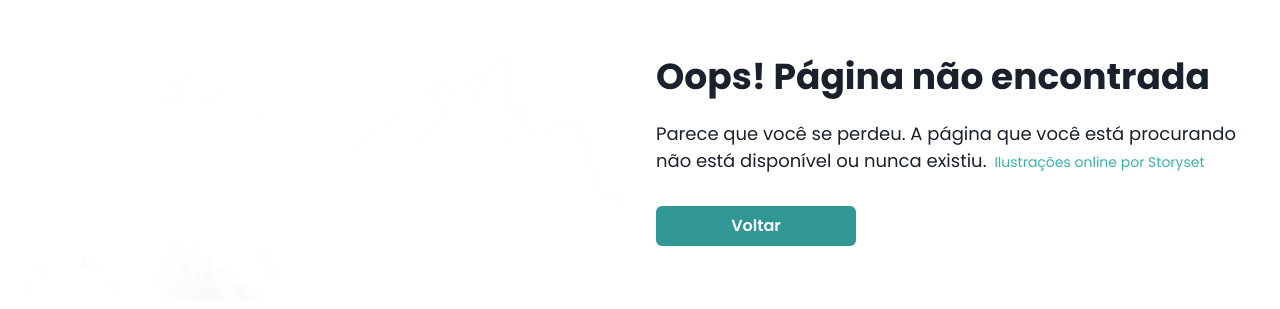
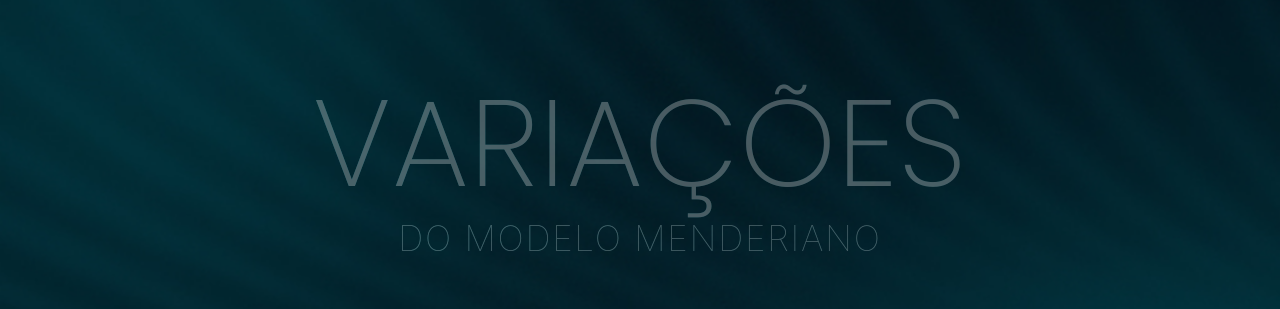
Before and after one commit to Matheus1415/Mendel, a React (Vite) app: page /variations in a window 1280 px wide. Shown: the part 244-553 px from the top of the page. Built offline with nearby package versions, Linux system fonts and the light colour scheme.

Commit message:
Trocando nome das paginas

```diff
--- a/src/components/MenuMobile/index.jsx
+++ b/src/components/MenuMobile/index.jsx
@@ -13,7 +13,7 @@ const MenuMobile = ({ isOpen, toggleMenu }) => {
         { label: "Fundamentos", router: "/fundamentos" },
         { label: "Introdução a Genética", router: "/manutencao" },
         { label: "Sistema Sanguíneo", router: "/sistema-abo" },
-        {label: "Variações do modelo Menderiano", router: "/alelos" },
+        {label: "Variações do modelo Menderiano", router: "/variations" },
     ];
     const subMenuAtividade = [
         { label: "quadro teste", router: "/punner-arastavel" },
--- a/src/pages/Alelos/index.jsx
+++ b/src/pages/Variations/index.jsx
@@ -6,7 +6,7 @@ import conteudoAlelos from '../../data/conteudoAlelos.json';
 import { Quiz } from '../../components/Quiz';
 import questionMock from '../../data/question-mock-alelos.json';
 
-export const Alelos = () => {
+export const Variations = () => {
     const headingFontSize = useBreakpointValue({ base: '2xl', md: '3xl', lg: '4xl' });
 
     return (
--- a/src/router/Router.jsx
+++ b/src/router/Router.jsx
@@ -12,7 +12,7 @@ import AulaQuadro from '../pages/Aula';
 import { TesteLayout } from '../pages/TesteLayout/TesteLayout';
 import { Home } from '../pages/Home';
 import { PunnettSquareDraggablePage } from '../pages/PunnettSquareDraggable';
-import { Alelos } from '../pages/Alelos';
+import { Variations } from '../pages/Variations';
 import { PunntteUnlimited } from '../pages/PunnttPage';
 import { Fundamentos } from '../pages/Fundamentos';
 import { SistemaAbo } from '../pages/SistemaAbo';
@@ -31,7 +31,7 @@ export const RouterAsRouter = () => {
         <Route path="*" element={<Page404/>}/>
         <Route path="/mendel" element={<Mendel />} />
         <Route path="/aula" element={<AulaQuadro/>} />
-        <Route path="/alelos" element={<Alelos/>} />
+        <Route path="/variations" element={<Variations/>} />
         <Route path="/sistema-abo" element={<SistemaAbo />} />
         {/* <Route path="/layout" element={<TesteLayout/>} /> */}
         <Route path="/punner-arastavel" element={<PunnettSquareDraggablePage/>} />
```
